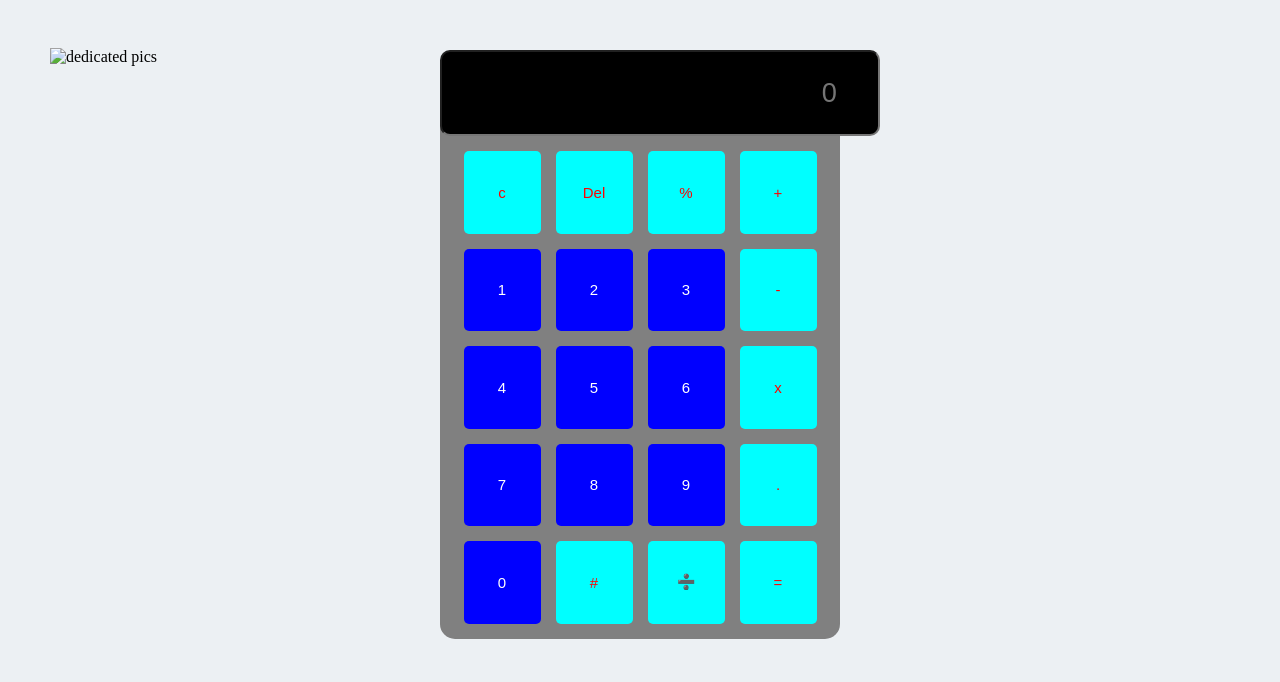
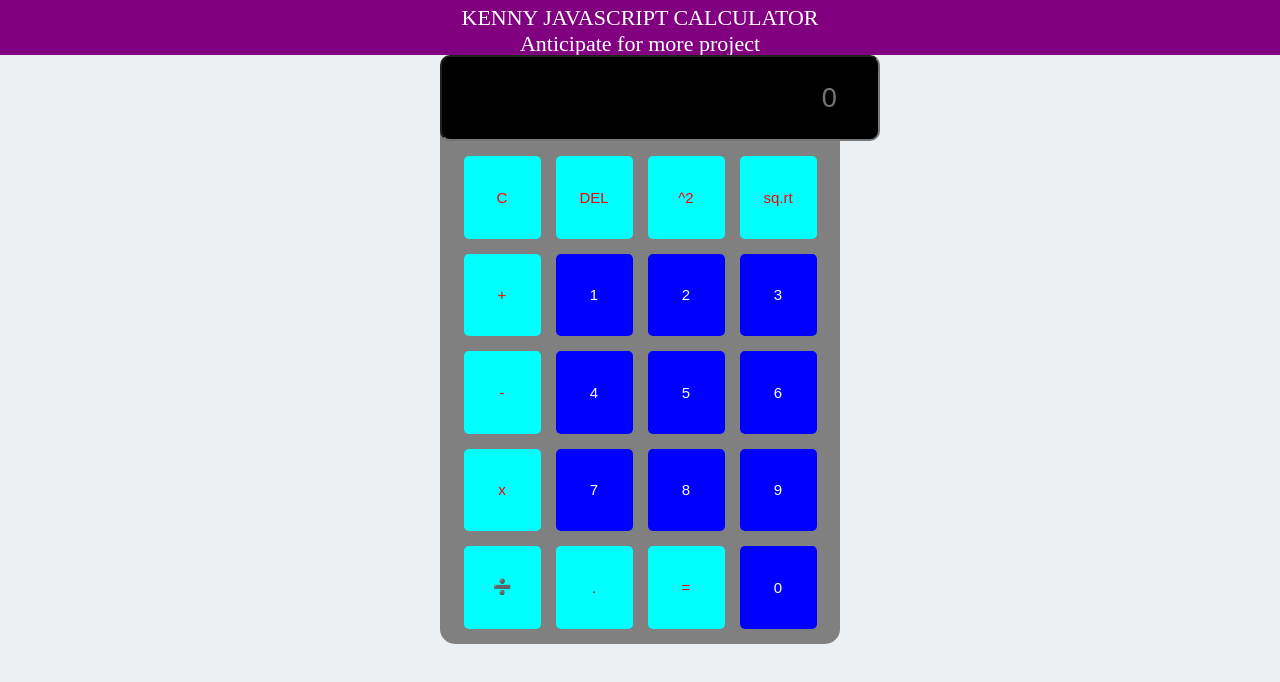
Before and after one commit to Mass-kay39/correct-Calc-, a plain HTML site: page index.html in a window 1280 px wide. Drawn offline with Linux system fonts and the light colour scheme.

Commit message:
third commit

```diff
--- a/calc.css
+++ b/calc.css
@@ -27,11 +27,14 @@ body{
 .controls .red{
     background: cyan; color: red;
 }
+
+
+
+.equal{
+    background: blue; color:white; height: 5.5em; cursor: pointer; margin: 0.5em; border: unset; border-radius: 5px; outline: unset; font-size: 15px; width: 200px;
+}
 .slide{
-    height: 50px;width: 10em;
-}
-img{
-    height: 50ox; width:25em; margin: 3em auto; margin-left: 50px;
+    justify-content: center; color:white; height: 45px; padding: 5px; font-size: 22px; text-align: center; border: none; background:purple;
 }
 @media only screen and (max-width: 600px) {
     .calculator{
--- a/calc.js
+++ b/calc.js
@@ -90,3 +90,9 @@ function calculate(){
  function del(){
     output.value = output.value.slice(0, -1)
  }
+ function Mathpow(){
+    output.value = Math.pow(output.value, 2)
+ }
+ function sqrt(){
+    output.value = Math.sqrt(output.value)
+ }
--- a/index.html
+++ b/index.html
@@ -17,8 +17,8 @@
 <body>
   <div class="slide">
 
-<img src="bi.j" alt="dedicated pics" id="img">
-
+KENNY JAVASCRIPT CALCULATOR
+<p>Anticipate for more project</p>
 
 
 
@@ -28,10 +28,11 @@
 <div class="calculator">
 <input class="output" id="result" type="text" placeholder="0">
 <div class="controls">
-<button class="red" onclick="clr()">c</button>
-<button class="red" onclick="del()">Del</button>
+<button class="red" onclick="clr()">C</button>
+<button class="red" onclick="del()">DEL</button>
+<button class="red" onclick="Mathpow()">^2</button>
+<button class="red" onclick="sqrt()">sq.rt</button>
 
-<button class="red" onclick="kenny('%')">%</button>
 <button class="red" onclick="kenny('+')">+</button>
 <button onclick="kenny(1)">1</button>
 <button onclick="kenny(2)">2</button>
@@ -49,14 +50,13 @@
 <button onclick="kenny(8)">8</button>
 <button onclick="kenny(9)">9</button>
 
-<button class="red" onclick="kenny('.')">.</button>
-<button onclick="kenny(0)">0</button>
-
-<button class="red" onclick="kenny('#')">#</button>
-<button class="red" onclick="kenny('➗')">➗</button>
-<button class="red" onclick="calculate()">=</button>
 
 
+
+<button class="red" onclick="kenny('/')">➗</button>
+<button class="red" onclick="kenny('.')">.</button>
+<button class="red" onclick="calculate()">=</button>
+<button onclick="kenny(0)">0</button>
 </div>
 
 
```
